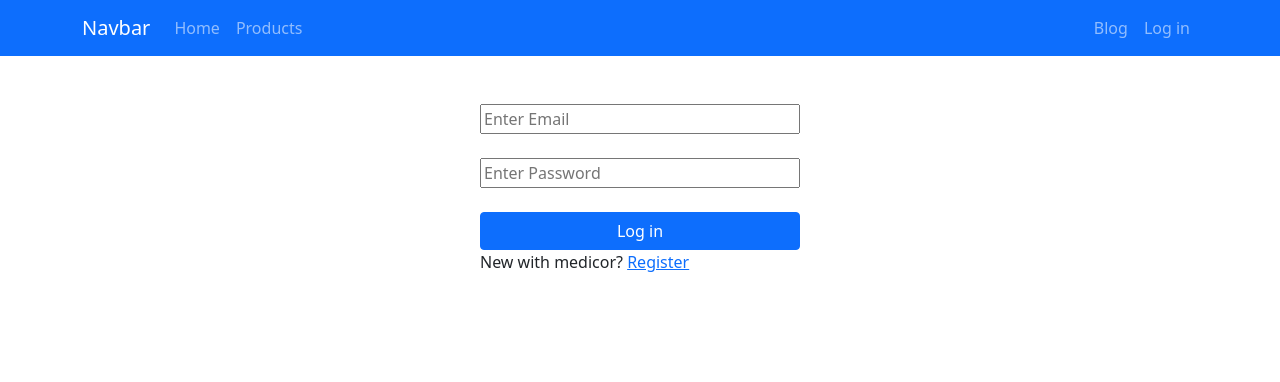
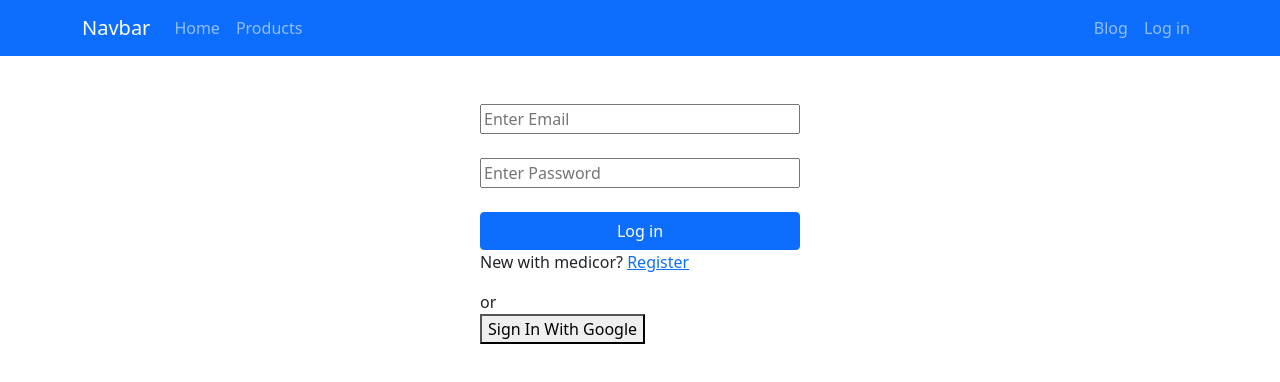
Before and after one commit to Emran12/warehouse-management-client-side, a React (Create React App) app: page /login in a window 1280 px wide. Shown: the top 382 px of the page. Built offline with nearby package versions, Linux system fonts and the light colour scheme.

Commit message:
Authentication-Sign in with google added

```diff
--- a/src/components/Login/Login.js
+++ b/src/components/Login/Login.js
@@ -4,6 +4,7 @@ import { Link } from "react-router-dom";
 import { toast, ToastContainer } from "react-toastify";
 import "react-toastify/dist/ReactToastify.css";
 import auth from "../../firebase.init";
+import GoogleSignIn from "../SocialLogin/GoogleSignIn/GoogleSignIn";
 
 const Login = () => {
   const [email, setEmail] = useState("");
@@ -45,6 +46,10 @@ const Login = () => {
         <p>
           New with medicor? <Link to={"/register"}>Register</Link>
         </p>
+        <div className="d-flex">
+          <span>or</span>
+        </div>
+        <GoogleSignIn></GoogleSignIn>
       </div>
       <ToastContainer></ToastContainer>
     </div>
--- /dev/null
+++ b/src/components/SocialLogin/GoogleSignIn/GoogleSignIn.js
@@ -0,0 +1,18 @@
+import React from "react";
+import { useSignInWithGoogle } from "react-firebase-hooks/auth";
+import { toast } from "react-toastify";
+import auth from "../../../firebase.init";
+
+const GoogleSignIn = () => {
+  const [signInWithGoogle, user, loading, error] = useSignInWithGoogle(auth);
+  if (user) {
+    toast(`Signed in with ${user.displayName}`);
+  }
+  return (
+    <div>
+      <button onClick={() => signInWithGoogle()}>Sign In With Google</button>
+    </div>
+  );
+};
+
+export default GoogleSignIn;
```
